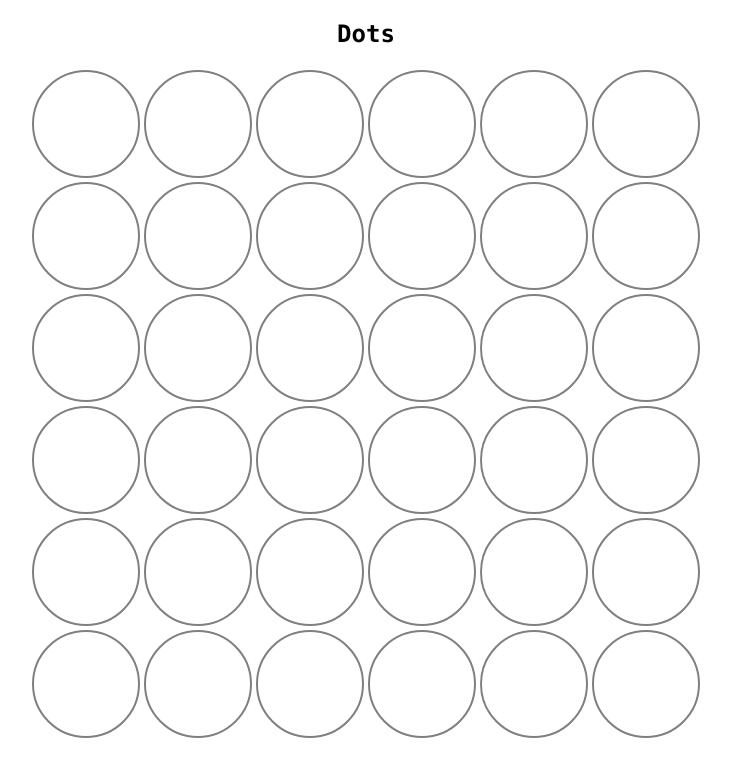
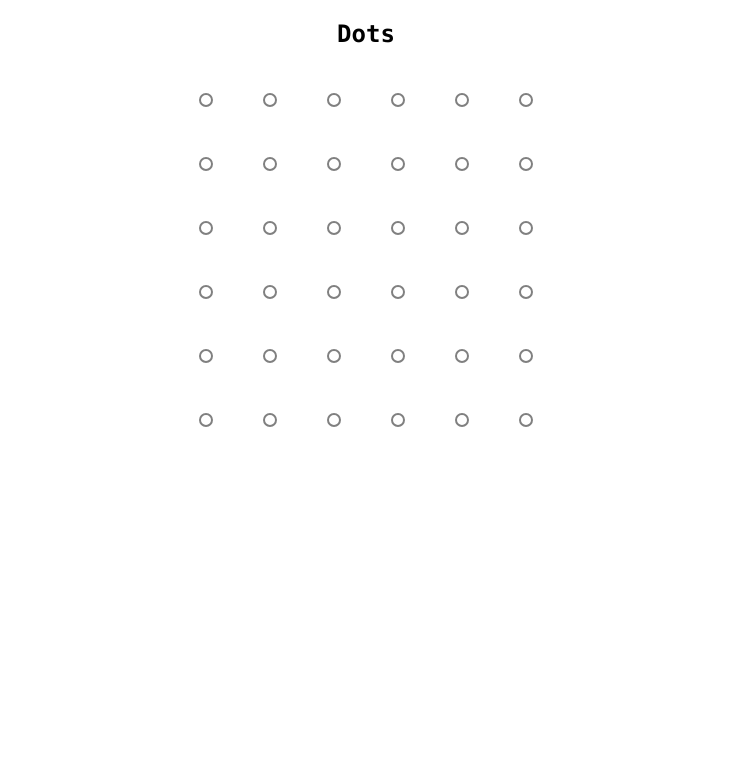
Before and after one commit to Jimmy-Mendez/Math-Games, a plain HTML site: page dots/dots.html in a window 1280 px wide. Shown: the whole page, without its empty margins (274-1005 px from the left). Drawn offline with Linux system fonts and the light colour scheme.

Commit message:
update link

```diff
--- a/dots/style.css
+++ b/dots/style.css
@@ -17,7 +17,7 @@ p{
 .dot {
     border: 2px solid gray;
     border-radius: 200px;
-    margin: 2px;
+    margin: 25px;
     font-size: .3rem;
     font-weight: 700;
     height: .25rem;
@@ -26,7 +26,7 @@ p{
     justify-content: center;
     align-items: center;
     text-transform: uppercase;
-    padding: 50px;
+    padding: 3px;
   }
 
 .colored-dot-red {
```
Also changed, not shown: 1 other file.
